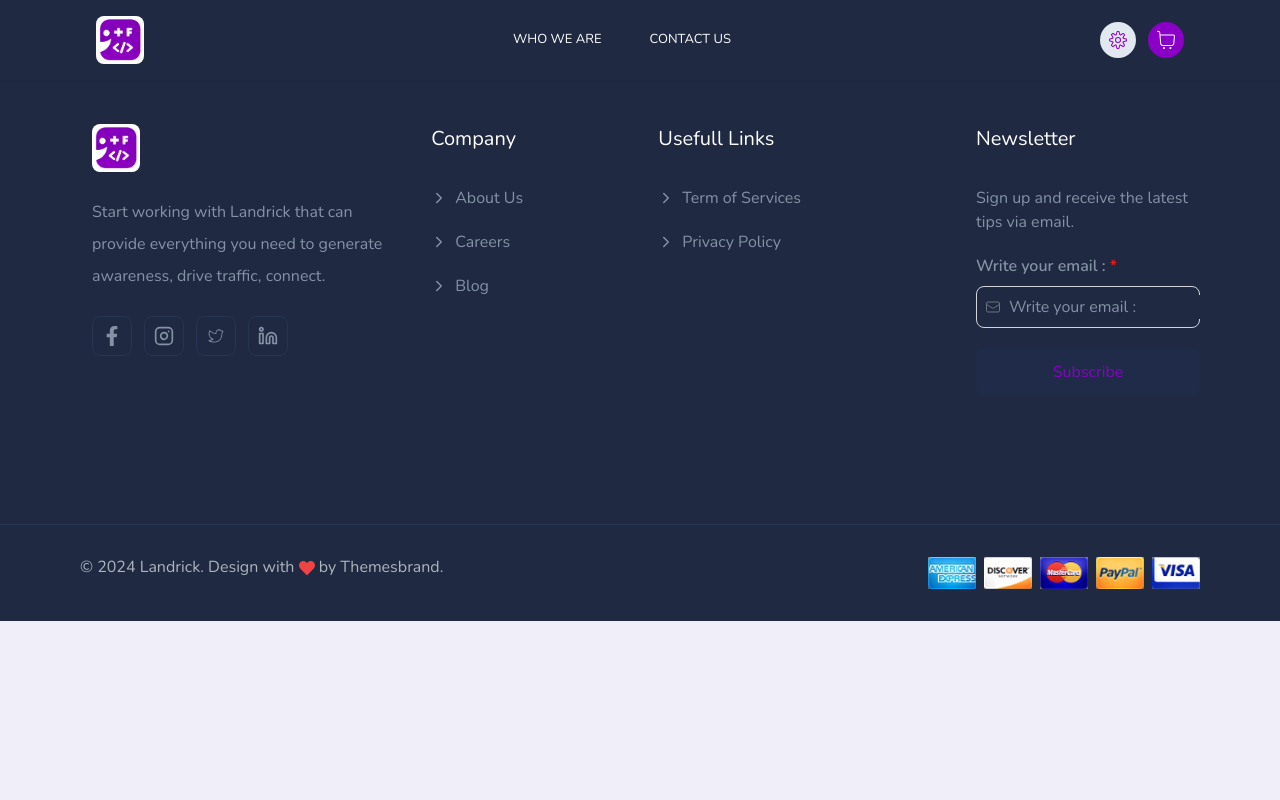
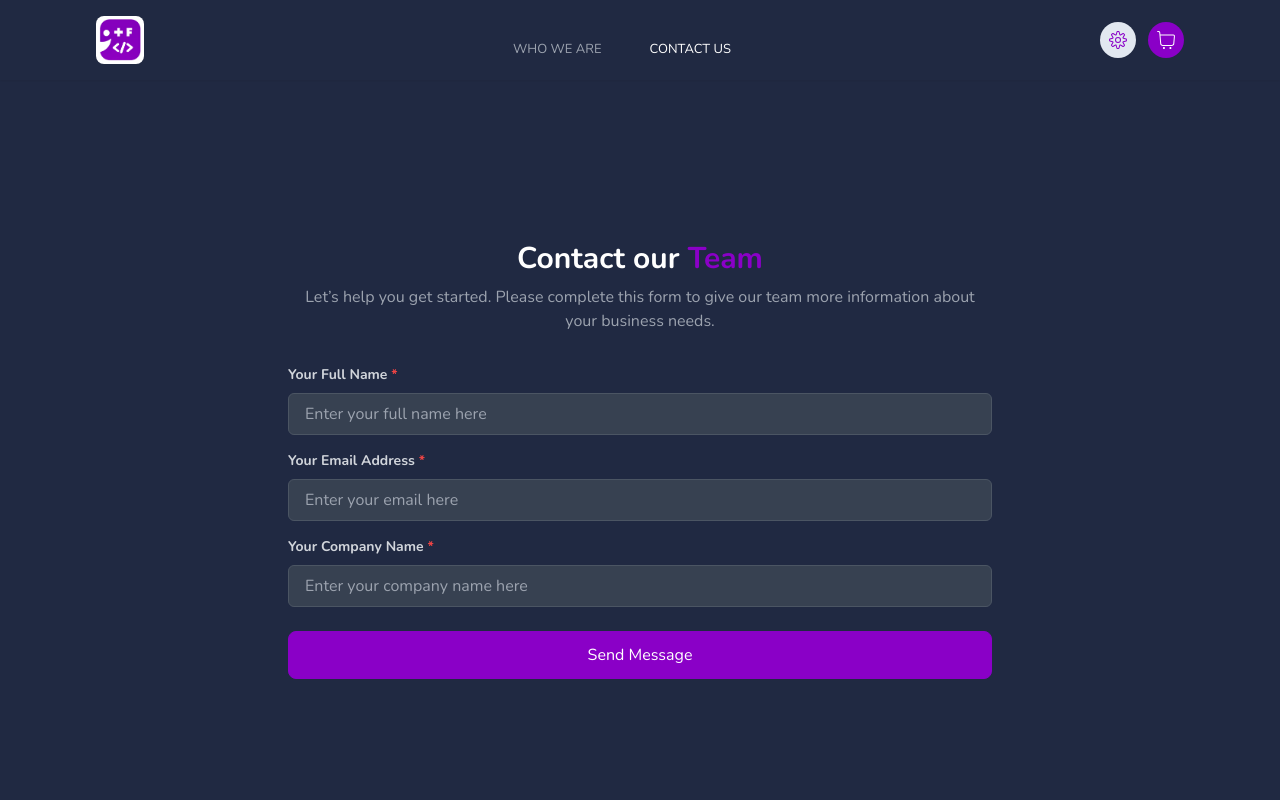
Before and after one commit to dev-ransom/landing-page, a Next.js app: page /contact-us in a window 1280 px wide. Shown: the top 800 px of the page. Built offline with nearby package versions, Linux system fonts and the light colour scheme.

Commit message:
added form for project

```diff
--- a/src/app/contact-us/page.tsx
+++ b/src/app/contact-us/page.tsx
@@ -1,9 +1,144 @@
+"use client";
+import Button from "@/components/Button";
+import React, { useState } from "react";
+interface FormData {
+  fullName: string;
+  email: string;
+  companyName: string;
+}
+
+interface FormErrors {
+  fullName?: string;
+  email?: string;
+  companyName?: string;
+}
+
+const Page: React.FC = () => {
+  const [formData, setFormData] = useState<FormData>({
+    fullName: "",
+    email: "",
+    companyName: "",
+  });
+
+  const [errors, setErrors] = useState<FormErrors>({});
+
+  const handleChange = (e: React.ChangeEvent<HTMLInputElement>) => {
+    const { name, value } = e.target;
+    setFormData({ ...formData, [name]: value });
+  };
+
+  const validateForm = (): boolean => {
+    const formErrors: FormErrors = {};
+
+    if (!formData.fullName.trim()) {
+      formErrors.fullName = "Full name is required";
+    }
+    if (
+      !formData.email.trim() ||
+      !/^[^\s@]+@[^\s@]+\.[^\s@]+$/.test(formData.email)
+    ) {
+      formErrors.email = "A valid email is required";
+    }
+    if (!formData.companyName.trim()) {
+      formErrors.companyName = "Company name is required";
+    }
+
+    setErrors(formErrors);
+    return Object.keys(formErrors).length === 0;
+  };
+
+  const handleSubmit = (e: React.FormEvent<HTMLFormElement>) => {
+    e.preventDefault();
+    if (validateForm()) {
+		setErrors({});
+      alert("Form submitted successfully!");
+      setFormData({ fullName: "", email: "", companyName: "" });
+    }
+  };
 
 
-const page = () => {
+
   return (
-    <div>contact us</div>
-  )
-}
+    <div className="min-h-screen bg-[#202942]  flex items-center justify-center pt-[15vh]">
+      <div className="p-8 rounded-lg md:w-[60%] w-[95%] mx-auto">
+        <div className="text-center mb-8">
+          <h1 className="text-3xl font-bold text-white">
+            Contact our <span className="text-baseColor">Team</span>
+          </h1>
+          <p className="text-gray-400 mt-2">
+            Let’s help you get started. Please complete this form to give our
+            team more information about your business needs.
+          </p>
+        </div>
 
-export default page
+        <form onSubmit={handleSubmit} noValidate>
+          <div className="mb-4">
+            <label htmlFor="fullName" className="block text-sm font-bold text-gray-300">
+              Your Full Name <span className="text-red-500">*</span>
+            </label>
+            <input
+              type="text"
+              id="fullName"
+              name="fullName"
+              value={formData.fullName}
+              onChange={handleChange}
+              className={`w-full px-4 py-2 mt-2 rounded-md text-white bg-gray-700 focus:ring-2 focus:ring-blue-500 focus:outline-none ${
+                errors.fullName ? "border border-red-500" : "border border-gray-600"
+              }`}
+              placeholder="Enter your full name here"
+            />
+            {errors.fullName && (
+              <p className="text-red-500 text-sm mt-1">{errors.fullName}</p>
+            )}
+          </div>
+
+          <div className="mb-4">
+            <label htmlFor="email" className="block text-sm font-bold text-gray-300">
+              Your Email Address <span className="text-red-500">*</span>
+            </label>
+            <input
+              type="email"
+              id="email"
+              name="email"
+              value={formData.email}
+              onChange={handleChange}
+              className={`w-full px-4 py-2 mt-2 rounded-md text-white bg-gray-700 focus:ring-2 focus:ring-blue-500 focus:outline-none ${
+                errors.email ? "border border-red-500" : "border border-gray-600"
+              }`}
+              placeholder="Enter your email here"
+            />
+            {errors.email && (
+              <p className="text-red-500 text-sm mt-1">{errors.email}</p>
+            )}
+          </div>
+
+          <div className="mb-6">
+            <label htmlFor="companyName" className="block text-sm font-bold text-gray-300">
+              Your Company Name <span className="text-red-500">*</span>
+            </label>
+            <input
+              type="text"
+              id="companyName"
+              name="companyName"
+              value={formData.companyName}
+              onChange={handleChange}
+              className={`w-full px-4 py-2 mt-2 rounded-md text-white bg-gray-700 focus:ring-2 focus:ring-blue-500 focus:outline-none ${
+                errors.companyName ? "border border-red-500" : "border border-gray-600"
+              }`}
+              placeholder="Enter your company name here"
+            />
+            {errors.companyName && (
+              <p className="text-red-500 text-sm mt-1">{errors.companyName}</p>
+            )}
+          </div>
+
+        <Button label="Send Message" width="w-full"/>
+        </form>
+
+
+      </div>
+    </div>
+  );
+};
+
+export default Page;
--- a/src/components/Footer.tsx
+++ b/src/components/Footer.tsx
@@ -129,7 +129,7 @@ const Footer = () => {
 							type="text"
 							icon={<HiOutlineEnvelope />}
 							className="text-textColor"
-							inputbg="bg-[#202942]"
+							inputbg="text-textColor[#202942]"
 							placeHolderColor="placeholder-textColor text-white"
 						/>
 						<Button
--- a/src/components/Navbar.tsx
+++ b/src/components/Navbar.tsx
@@ -1,11 +1,13 @@
 "use client";
+
 import { NAV_LINKS } from "@/constants";
 import Image from "next/image";
 import Link from "next/link";
 import { CiSettings, CiShoppingCart } from "react-icons/ci";
 import { IoIosClose } from "react-icons/io";
-import { useState } from "react";
+import { useEffect, useRef, useState } from "react";
 import { CgMenuLeft } from "react-icons/cg";
+import { usePathname } from "next/navigation"; // Use usePathname for route detection
 
 const Navbar = ({
   bgColor = "bg-bgColor",
@@ -15,6 +17,21 @@ const Navbar = ({
   boxShadow?: string;
 }) => {
   const [isOpen, setIsOpen] = useState(false);
+  const menu = useRef<HTMLDivElement>(null);
+  const pathname = usePathname(); // Get the current path
+
+  useEffect(() => {
+    const handleClickOutside = (event: MouseEvent) => {
+      if (menu.current && !menu.current.contains(event.target as Node)) {
+        setIsOpen(false);
+      }
+    };
+    document.addEventListener("mousedown", handleClickOutside);
+
+    return () => {
+      document.removeEventListener("mousedown", handleClickOutside);
+    };
+  }, []);
 
   const toggleMenu = () => {
     setIsOpen(!isOpen);
@@ -24,7 +41,10 @@ const Navbar = ({
     <nav
       className={`px-3 lg:px-24 flexBetween py-10 ${bgColor} ${boxShadow} z-[999] flex-shrink-0 w-full h-[10vh] fixed top-0 left-0 right-0 mb-1`}
     >
-			<Link href="/" className="bg-white size-12 flex justify-center items-center rounded-lg">
+      <Link
+        href="/"
+        className="bg-white size-12 flex justify-center items-center rounded-lg"
+      >
         <Image
           src="/images/fullsnack.png"
           width={50}
@@ -37,7 +57,11 @@ const Navbar = ({
           <Link
             href={link.href}
             key={link.key}
-						className="uppercase flexCenter text-white text-[13px]"
+            className={`uppercase text-[13px] ${
+              pathname === link.href
+                ? "text-white"
+                : "text-gray-400"
+            }`}
           >
             {link.label}
           </Link>
@@ -73,7 +97,7 @@ const Navbar = ({
           ) : (
             <CgMenuLeft
               size={36}
-							className ={`transform transition-transform duration-300 text-white ${
+              className={`transform transition-transform duration-300 text-white ${
                 isOpen ? "rotate-90" : "rotate-0"
               }`}
             />
@@ -82,7 +106,8 @@ const Navbar = ({
       </div>
 
       <div
-				className={`lg:hidden absolute top-[100%] left-0 w-full bg-bgColor overflow-hidden transition-all duration-300 ease-in-out transform origin-top ${
+        ref={menu}
+        className= {`lg:hidden absolute top-[100%] left-0 w-full bg-[#202942] overflow-hidden transition-all duration-300 ease-in-out transform origin-top ${
           isOpen ? "scale-y-100 opacity-100" : "scale-y-0 opacity-0"
         }`}
       >
@@ -91,7 +116,11 @@ const Navbar = ({
             <Link
               href={link.href}
               key={link.key}
-							className="uppercase flexCenter regular-16 py-2 w-full text-center"
+              className={`uppercase flexCenter regular-16 py-2 w-full text-center ${
+                pathname === link.href
+                  ? "text-white"
+                  : "text-gray-400"
+              }`}
               onClick={() => setIsOpen(false)}
             >
               {link.label}
```
Lines whose indentation alone changed are shown as unchanged.
